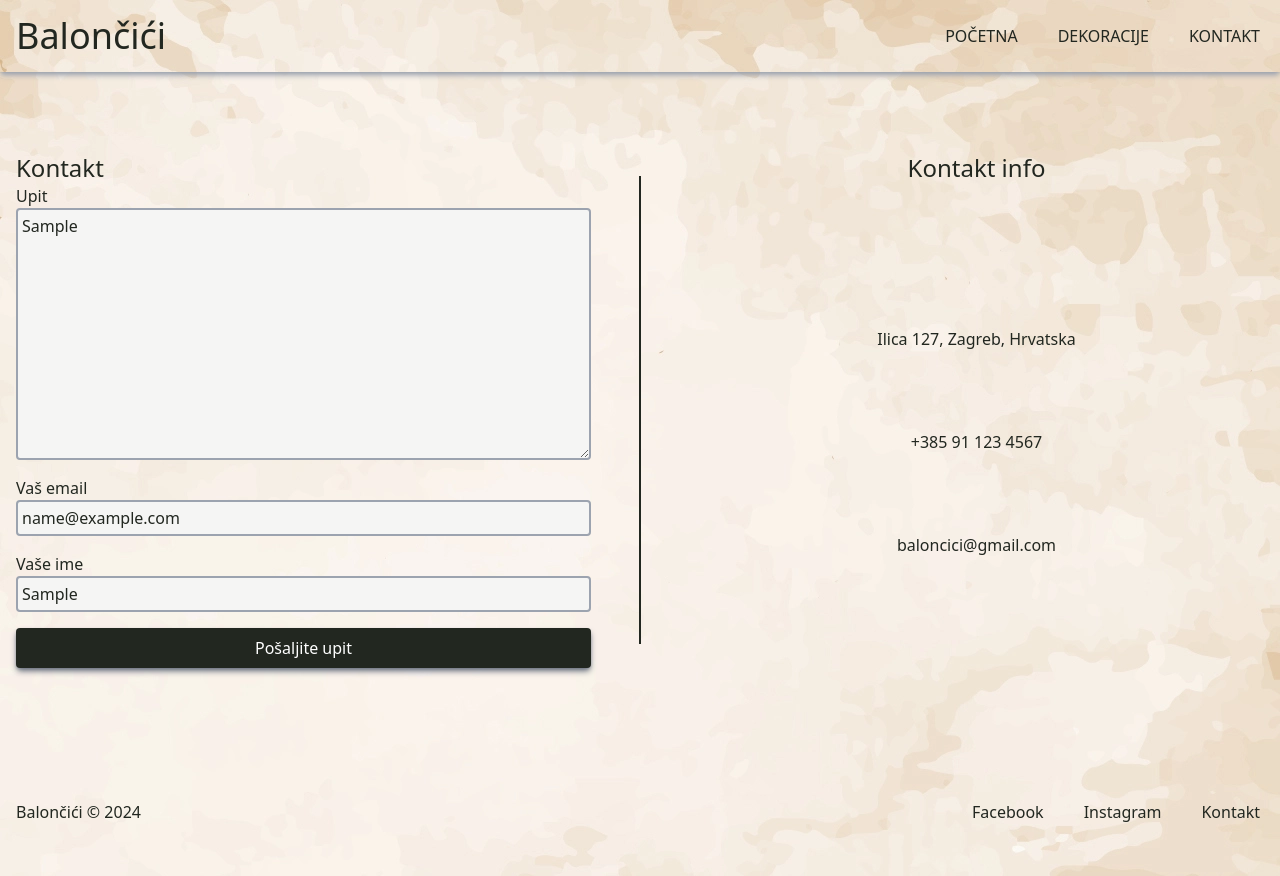
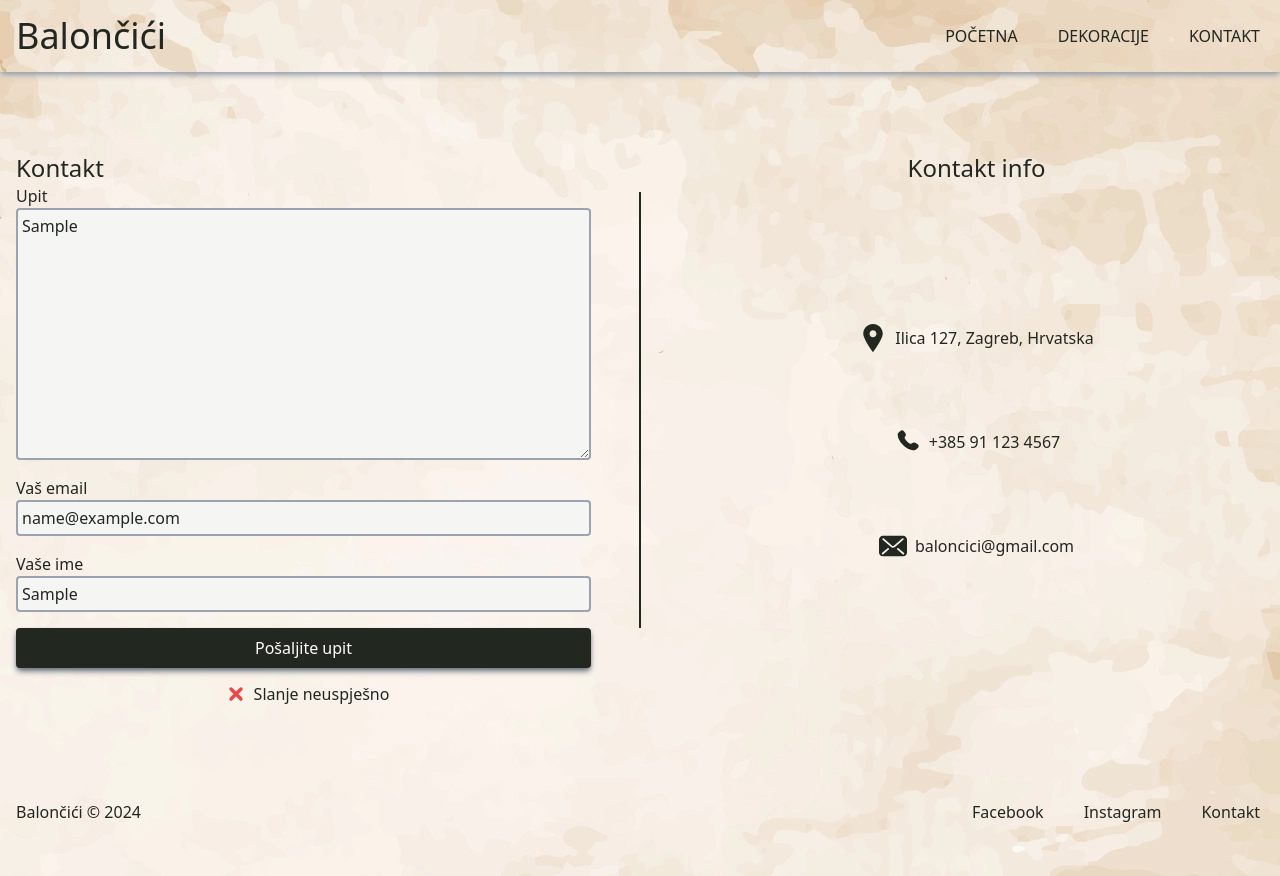
Before and after one commit to Ivo-Kovacevic/baloncici, a React (Vite) app in the folder frontend/: page /kontakt in a window 1280 px wide. Both pictures are taken after typing "Sample", "name@example.com", "Sample" into the empty fields and a click on the button "Pošaljite upit". Built offline with nearby package versions, Linux system fonts and the light colour scheme.

Commit message:
add message to show email sent status

```diff
--- a/frontend/src/assets/styles/output.css
+++ b/frontend/src/assets/styles/output.css
@@ -593,6 +593,22 @@ body {
   color: rgb(34 39 32 / var(--tw-text-opacity));
 }
 
+.absolute {
+  position: absolute;
+}
+
+.relative {
+  position: relative;
+}
+
+.z-10 {
+  z-index: 10;
+}
+
+.m-2 {
+  margin: 0.5rem;
+}
+
 .m-4 {
   margin: 1rem;
 }
@@ -622,6 +638,16 @@ body {
   margin-bottom: 18rem;
 }
 
+.my-12 {
+  margin-top: 3rem;
+  margin-bottom: 3rem;
+}
+
+.my-14 {
+  margin-top: 3.5rem;
+  margin-bottom: 3.5rem;
+}
+
 .mb-4 {
   margin-bottom: 1rem;
 }
@@ -630,12 +656,40 @@ body {
   margin-right: auto;
 }
 
+.block {
+  display: block;
+}
+
 .flex {
   display: flex;
 }
 
+.h-5 {
+  height: 1.25rem;
+}
+
 .h-full {
   height: 100%;
+}
+
+.h-10 {
+  height: 2.5rem;
+}
+
+.h-7 {
+  height: 1.75rem;
+}
+
+.w-5 {
+  width: 1.25rem;
+}
+
+.w-10 {
+  width: 2.5rem;
+}
+
+.w-7 {
+  width: 1.75rem;
 }
 
 .max-w-container {
@@ -646,24 +700,59 @@ body {
   flex: 1 1 0%;
 }
 
-.flex-initial {
-  flex: 0 1 auto;
+.translate-y-0 {
+  --tw-translate-y: 0px;
+  transform: translate(var(--tw-translate-x), var(--tw-translate-y)) rotate(var(--tw-rotate)) skewX(var(--tw-skew-x)) skewY(var(--tw-skew-y)) scaleX(var(--tw-scale-x)) scaleY(var(--tw-scale-y));
 }
 
-.flex-auto {
-  flex: 1 1 auto;
+.translate-y-10 {
+  --tw-translate-y: 2.5rem;
+  transform: translate(var(--tw-translate-x), var(--tw-translate-y)) rotate(var(--tw-rotate)) skewX(var(--tw-skew-x)) skewY(var(--tw-skew-y)) scaleX(var(--tw-scale-x)) scaleY(var(--tw-scale-y));
 }
 
-.flex-shrink {
-  flex-shrink: 1;
+.translate-y-20 {
+  --tw-translate-y: 5rem;
+  transform: translate(var(--tw-translate-x), var(--tw-translate-y)) rotate(var(--tw-rotate)) skewX(var(--tw-skew-x)) skewY(var(--tw-skew-y)) scaleX(var(--tw-scale-x)) scaleY(var(--tw-scale-y));
 }
 
-.flex-shrink-0 {
-  flex-shrink: 0;
+.-translate-y-0 {
+  --tw-translate-y: -0px;
+  transform: translate(var(--tw-translate-x), var(--tw-translate-y)) rotate(var(--tw-rotate)) skewX(var(--tw-skew-x)) skewY(var(--tw-skew-y)) scaleX(var(--tw-scale-x)) scaleY(var(--tw-scale-y));
 }
 
-.flex-grow-0 {
-  flex-grow: 0;
+.-translate-y-10 {
+  --tw-translate-y: -2.5rem;
+  transform: translate(var(--tw-translate-x), var(--tw-translate-y)) rotate(var(--tw-rotate)) skewX(var(--tw-skew-x)) skewY(var(--tw-skew-y)) scaleX(var(--tw-scale-x)) scaleY(var(--tw-scale-y));
+}
+
+.-translate-y-12 {
+  --tw-translate-y: -3rem;
+  transform: translate(var(--tw-translate-x), var(--tw-translate-y)) rotate(var(--tw-rotate)) skewX(var(--tw-skew-x)) skewY(var(--tw-skew-y)) scaleX(var(--tw-scale-x)) scaleY(var(--tw-scale-y));
+}
+
+.translate-y-12 {
+  --tw-translate-y: 3rem;
+  transform: translate(var(--tw-translate-x), var(--tw-translate-y)) rotate(var(--tw-rotate)) skewX(var(--tw-skew-x)) skewY(var(--tw-skew-y)) scaleX(var(--tw-scale-x)) scaleY(var(--tw-scale-y));
+}
+
+.translate-y-16 {
+  --tw-translate-y: 4rem;
+  transform: translate(var(--tw-translate-x), var(--tw-translate-y)) rotate(var(--tw-rotate)) skewX(var(--tw-skew-x)) skewY(var(--tw-skew-y)) scaleX(var(--tw-scale-x)) scaleY(var(--tw-scale-y));
+}
+
+.translate-y-14 {
+  --tw-translate-y: 3.5rem;
+  transform: translate(var(--tw-translate-x), var(--tw-translate-y)) rotate(var(--tw-rotate)) skewX(var(--tw-skew-x)) skewY(var(--tw-skew-y)) scaleX(var(--tw-scale-x)) scaleY(var(--tw-scale-y));
+}
+
+@keyframes spin {
+  to {
+    transform: rotate(360deg);
+  }
+}
+
+.animate-spin {
+  animation: spin 1s linear infinite;
 }
 
 .flex-col {
@@ -674,8 +763,8 @@ body {
   align-items: center;
 }
 
-.justify-between {
-  justify-content: space-between;
+.justify-center {
+  justify-content: center;
 }
 
 .justify-around {
@@ -688,6 +777,10 @@ body {
 
 .gap-16 {
   gap: 4rem;
+}
+
+.gap-2 {
+  gap: 0.5rem;
 }
 
 .rounded {
@@ -772,9 +865,32 @@ body {
   line-height: 1;
 }
 
+.text-dark {
+  --tw-text-opacity: 1;
+  color: rgb(34 39 32 / var(--tw-text-opacity));
+}
+
+.text-green-500 {
+  --tw-text-opacity: 1;
+  color: rgb(34 197 94 / var(--tw-text-opacity));
+}
+
 .text-white {
   --tw-text-opacity: 1;
   color: rgb(255 255 255 / var(--tw-text-opacity));
+}
+
+.text-red-500 {
+  --tw-text-opacity: 1;
+  color: rgb(239 68 68 / var(--tw-text-opacity));
+}
+
+.opacity-25 {
+  opacity: 0.25;
+}
+
+.opacity-75 {
+  opacity: 0.75;
 }
 
 .shadow-md {
@@ -801,9 +917,24 @@ body {
   transition-duration: 150ms;
 }
 
+.transition-all {
+  transition-property: all;
+  transition-timing-function: cubic-bezier(0.4, 0, 0.2, 1);
+  transition-duration: 150ms;
+}
+
 .hover\:bg-\[\#171b16\]:hover {
   --tw-bg-opacity: 1;
   background-color: rgb(23 27 22 / var(--tw-bg-opacity));
+}
+
+.hover\:bg-darker:hover {
+  --tw-bg-opacity: 1;
+  background-color: rgb(23 27 22 / var(--tw-bg-opacity));
+}
+
+.hover\:underline:hover {
+  text-decoration-line: underline;
 }
 
 .focus\:outline-dark:focus {
@@ -811,11 +942,6 @@ body {
 }
 
 @media (min-width: 640px) {
-  .sm\:mx-4 {
-    margin-left: 1rem;
-    margin-right: 1rem;
-  }
-
   .sm\:mx-8 {
     margin-left: 2rem;
     margin-right: 2rem;
@@ -823,14 +949,6 @@ body {
 }
 
 @media (min-width: 768px) {
-  .md\:flex {
-    display: flex;
-  }
-
-  .md\:flex-1 {
-    flex: 1 1 0%;
-  }
-
   .md\:flex-row {
     flex-direction: row;
   }
--- a/frontend/src/routes/kontakt.tsx
+++ b/frontend/src/routes/kontakt.tsx
@@ -10,11 +10,12 @@ function Kontakt() {
   const [email, setEmail] = useState("");
   const [name, setName] = useState("");
 
-  const [mailSent, setMailSent] = useState(false);
+  const [messageStatus, setMessageStatus] = useState("");
   const [error, setError] = useState<string | null>(null);
 
   const handleSubmit = async (e: React.FormEvent) => {
     e.preventDefault();
+    setMessageStatus("sending");
     try {
       const response = await fetch("http://localhost:3000/", {
         mode: "cors",
@@ -23,23 +24,89 @@ function Kontakt() {
         body: JSON.stringify({ message, email, name }),
       });
       if (!response.ok) {
-        setError("Something went wrong");
         throw new Error("Error");
       }
-      const status = await response.json();
-      setMailSent(true);
+      setMessageStatus("sent");
       setMessage("");
       setEmail("");
       setName("");
     } catch (error: any) {
       console.error(error);
+      setTimeout(() => {
+        setMessageStatus("failed");
+      }, 1000);
       setError(error.message || "Something went wrong");
     }
   };
+  useEffect(() => {
+    if (messageStatus === "sent" || messageStatus === "failed") {
+      setTimeout(() => {
+        setMessageStatus("");
+      }, 3000);
+    }
+  }, [messageStatus]);
 
-  useEffect(() => {
-    console.log(mailSent);
-  }, [mailSent]);
+  const sendingMessage = (
+    <>
+      {messageStatus === "sent" ? (
+        <>
+          <svg
+            className="m-2 h-5 w-5 text-green-500"
+            xmlns="http://www.w3.org/2000/svg"
+            viewBox="0 0 24 24"
+            fill="none"
+            stroke="currentColor"
+            strokeWidth="4"
+            strokeLinecap="round"
+            strokeLinejoin="round"
+          >
+            <path d="M5 13l4 4L19 7" />
+          </svg>
+          <span>Poruka poslana</span>
+        </>
+      ) : messageStatus === "failed" ? (
+        <>
+          <svg
+            className="m-2 h-5 w-5 text-red-500"
+            xmlns="http://www.w3.org/2000/svg"
+            viewBox="0 0 24 24"
+            fill="none"
+            stroke="currentColor"
+            strokeWidth="4"
+            strokeLinecap="round"
+            strokeLinejoin="round"
+          >
+            <path d="M18 6L6 18M6 6l12 12" />
+          </svg>
+          <span>Slanje neuspješno</span>
+        </>
+      ) : (
+        <>
+          <svg
+            className="animate-spin m-2 h-5 w-5 text-dark"
+            xmlns="http://www.w3.org/2000/svg"
+            fill="none"
+            viewBox="0 0 24 24"
+          >
+            <circle
+              className="opacity-25"
+              cx="12"
+              cy="12"
+              r="10"
+              stroke="currentColor"
+              strokeWidth="4"
+            ></circle>
+            <path
+              className="opacity-75"
+              fill="currentColor"
+              d="M4 12a8 8 0 018-8V0C5.373 0 0 5.373 0 12h4zm2 5.291A7.962 7.962 0 014 12H0c0 3.042 1.135 5.824 3 7.938l3-2.647z"
+            ></path>
+          </svg>
+          <span>Poruka se šalje</span>
+        </>
+      )}
+    </>
+  );
 
   return (
     <>
@@ -86,21 +153,81 @@ function Kontakt() {
               onChange={(e) => setName(e.target.value)}
               spellCheck="false"
             />
+            <div className="relative flex justify-center">
+              <div
+                className={`absolute flex items-center transition-all ${messageStatus === "sending" || messageStatus === "sent" || messageStatus === "failed" ? "translate-y-12" : "translate-y-0"}`}
+              >
+                {sendingMessage}
+              </div>
+            </div>
             <button
               type="submit"
-              className="text-white bg-dark rounded transition hover:bg-[#171b16] p-2 shadow-md shadow-gray-500"
+              className="text-white bg-dark rounded transition hover:bg-darker p-2 shadow-md shadow-gray-500 z-10"
             >
               Pošaljite upit
             </button>
           </form>
         </section>
-        <div className="mx-2 sm:mx-8 my-10 border-b-2 md:border-l-2 border-dark"></div>
+        <div className="mx-2 sm:mx-8 my-14 border-b-2 md:border-l-2 border-dark"></div>
         <section className="flex-1 p-4 text-center">
           <h1 className="text-2xl">Kontakt info</h1>
           <div className="flex flex-col justify-evenly gap-16 py-16 md:gap-0 h-full">
-            <div>Ilica 127, Zagreb, Hrvatska</div>
-            <div>+385 91 123 4567</div>
-            <div>baloncici@gmail.com</div>
+            <div className="flex justify-center items-center gap-2">
+              <svg
+                fill="#222720"
+                className="h-7 w-7"
+                xmlns="http://www.w3.org/2000/svg"
+                viewBox="0 0 395.71 395.71"
+              >
+                <path
+                  d="M197.849,0C122.131,0,60.531,61.609,60.531,137.329c0,72.887,124.591,243.177,129.896,250.388l4.951,6.738
+                    c0.579,0.792,1.501,1.255,2.471,1.255c0.985,0,1.901-0.463,2.486-1.255l4.948-6.738c5.308-7.211,129.896-177.501,129.896-250.388
+                    C335.179,61.609,273.569,0,197.849,0z M197.849,88.138c27.13,0,49.191,22.062,49.191,49.191c0,27.115-22.062,49.191-49.191,49.191
+                    c-27.114,0-49.191-22.076-49.191-49.191C148.658,110.2,170.734,88.138,197.849,88.138z"
+                />
+              </svg>
+              <a href="https://maps.app.goo.gl/EWS8nMcZWyreRait9" className="hover:underline">
+                Ilica 127, Zagreb, Hrvatska
+              </a>
+            </div>
+            <div className="flex justify-center items-center gap-2">
+              <svg
+                fill="#222720"
+                className="h-7 w-7"
+                xmlns="http://www.w3.org/2000/svg"
+                viewBox="0 0 24 24"
+              >
+                <path d="M16.5562 12.9062L16.1007 13.359C16.1007 13.359 15.0181 14.4355 12.0631 11.4972C9.10812 8.55901 10.1907 7.48257 10.1907 7.48257L10.4775 7.19738C11.1841 6.49484 11.2507 5.36691 10.6342 4.54348L9.37326 2.85908C8.61028 1.83992 7.13596 1.70529 6.26145 2.57483L4.69185 4.13552C4.25823 4.56668 3.96765 5.12559 4.00289 5.74561C4.09304 7.33182 4.81071 10.7447 8.81536 14.7266C13.0621 18.9492 17.0468 19.117 18.6763 18.9651C19.1917 18.9171 19.6399 18.6546 20.0011 18.2954L21.4217 16.883C22.3806 15.9295 22.1102 14.2949 20.8833 13.628L18.9728 12.5894C18.1672 12.1515 17.1858 12.2801 16.5562 12.9062Z" />
+              </svg>
+              <a href="tel:+385911234567" className="hover:underline">
+                +385 91 123 4567
+              </a>
+            </div>
+            <div className="flex justify-center items-center gap-2">
+              <svg
+                fill="#222720"
+                className="h-7 w-7"
+                xmlns="http://www.w3.org/2000/svg"
+                viewBox="0 0 512 512"
+              >
+                <path
+                  className="st0"
+                  d="M440.917,67.925H71.083C31.827,67.925,0,99.752,0,139.008v233.984c0,39.256,31.827,71.083,71.083,71.083
+                    h369.834c39.255,0,71.083-31.827,71.083-71.083V139.008C512,99.752,480.172,67.925,440.917,67.925z M178.166,321.72l-99.54,84.92
+                    c-7.021,5.992-17.576,5.159-23.567-1.869c-5.992-7.021-5.159-17.576,1.87-23.567l99.54-84.92c7.02-5.992,17.574-5.159,23.566,1.87
+                    C186.027,305.174,185.194,315.729,178.166,321.72z M256,289.436c-13.314-0.033-26.22-4.457-36.31-13.183l0.008,0.008l-0.032-0.024
+                    c0.008,0.008,0.017,0.008,0.024,0.016L66.962,143.694c-6.98-6.058-7.723-16.612-1.674-23.583c6.057-6.98,16.612-7.723,23.582-1.674
+                    l152.771,132.592c3.265,2.906,8.645,5.004,14.359,4.971c5.706,0.017,10.995-2.024,14.44-5.028l0.074-0.065l152.615-132.469
+                    c6.971-6.049,17.526-5.306,23.583,1.674c6.048,6.97,5.306,17.525-1.674,23.583l-152.77,132.599
+                    C282.211,284.929,269.322,289.419,256,289.436z M456.948,404.771c-5.992,7.028-16.547,7.861-23.566,1.869l-99.54-84.92
+                    c-7.028-5.992-7.861-16.546-1.869-23.566c5.991-7.029,16.546-7.861,23.566-1.87l99.54,84.92
+                    C462.107,387.195,462.94,397.75,456.948,404.771z"
+                />
+              </svg>
+              <a href="mailto:baloncici@gmail.com" className="hover:underline">
+                baloncici@gmail.com
+              </a>
+            </div>
           </div>
         </section>
       </main>
--- a/frontend/tailwind.config.js
+++ b/frontend/tailwind.config.js
@@ -6,6 +6,7 @@ export default {
       colors: {
         light: "#DCECD6",
         dark: "#222720",
+        darker: "#171b16",
       },
       backgroundImage: {
         bgImage: "url('/src/assets/images/bgImage.webp')",
```
